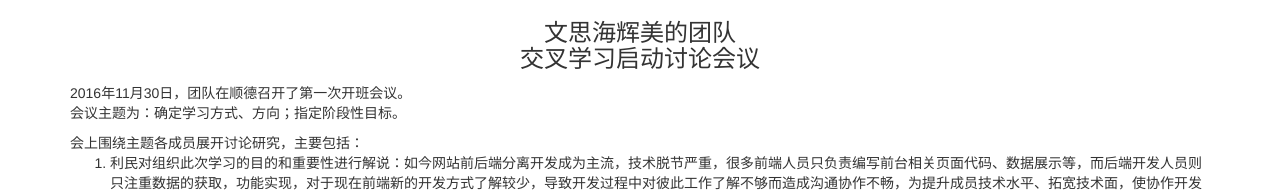
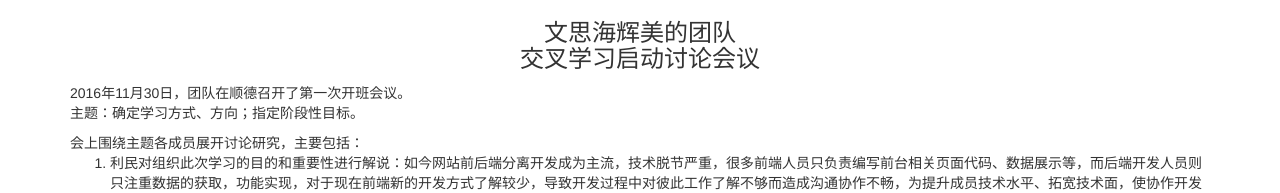
Before and after one commit to byc1990/byc1990.github.io, a plain HTML site: page demo/pactera/crossLearning/index.html in a window 1280 px wide. Shown: the top 193 px of the page. Drawn offline with nearby package versions, Linux system fonts and the light colour scheme.

Commit message:
Update index.html

```diff
--- a/demo/pactera/crossLearning/index.html
+++ b/demo/pactera/crossLearning/index.html
@@ -18,7 +18,7 @@
     <h3 class="text-center">文思海辉美的团队<br>交叉学习启动讨论会议</h3>
     <div class="container">
         <div>2016年11月30日，团队在顺德召开了第一次开班会议。</div>
-        <p>会议主题为：确定学习方式、方向；指定阶段性目标。</p>
+        <p>主题：确定学习方式、方向；指定阶段性目标。</p>
         <div>会上围绕主题各成员展开讨论研究，主要包括：</div>
         <ol>
             <li>
```
